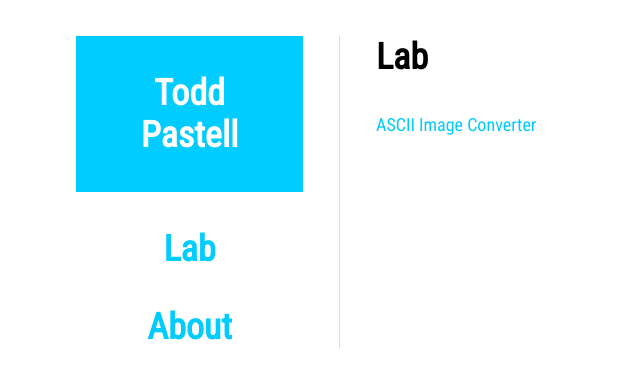
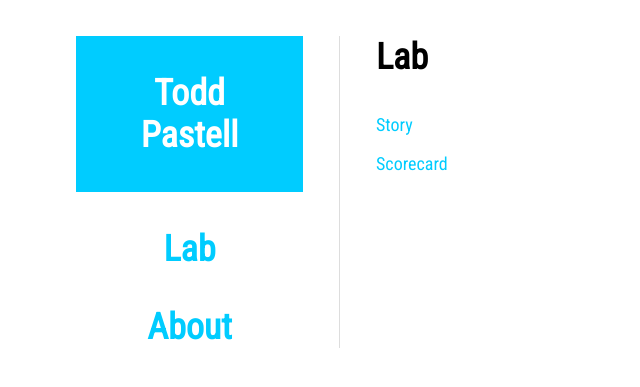
Before and after one commit to toddpastell/toddpastell.github.io, a Jekyll site: the page built from lab/index.html, in a window 1280 px wide. Shown: the top 387 px of the page, without its empty margins (0-640 px from the left). Built offline with Jekyll 4.4.1, drawn with Linux system fonts in a browser that asks for light colours.

Commit message:
scorecard

```diff
--- a/lab/index.html
+++ b/lab/index.html
@@ -3,5 +3,8 @@ layout: main
 ---
 <h2>Lab</h2>
 <p>
-	<a href="/projects/ascii-img">ASCII Image Converter</a>
+	<a href="/lab/story">Story</a>
 </p>
+<p>
+	<a href="/lab/scorecard">Scorecard</a>
+</p>
```
Also changed, not shown: lab/scorecard/index.html (added, +10 -0 lines).
